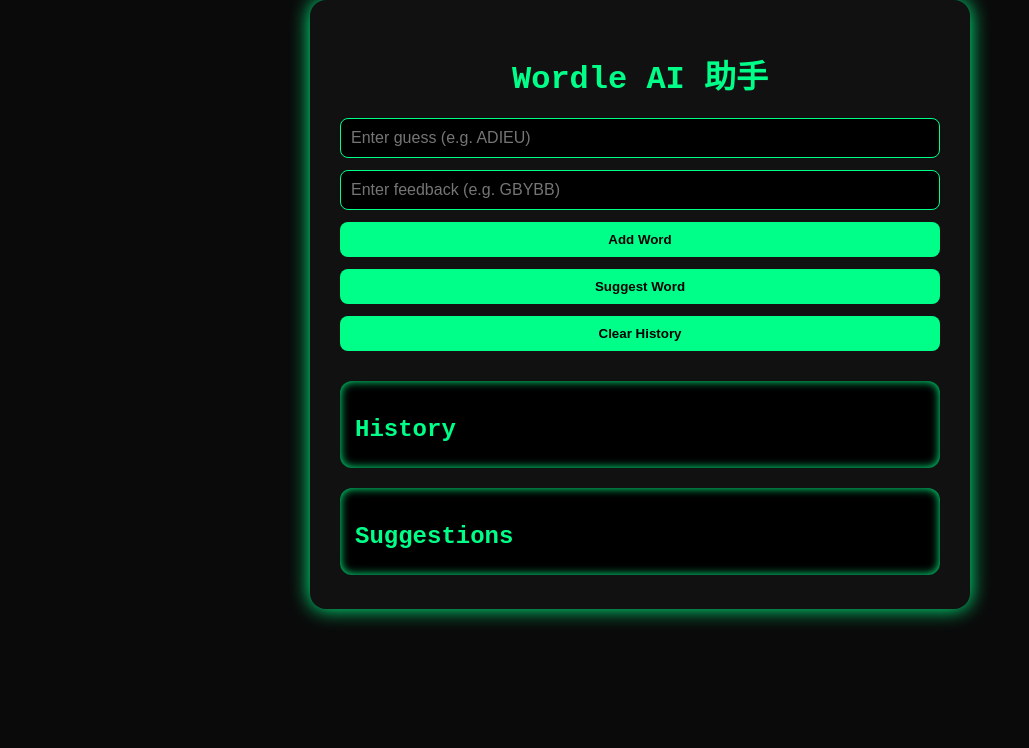
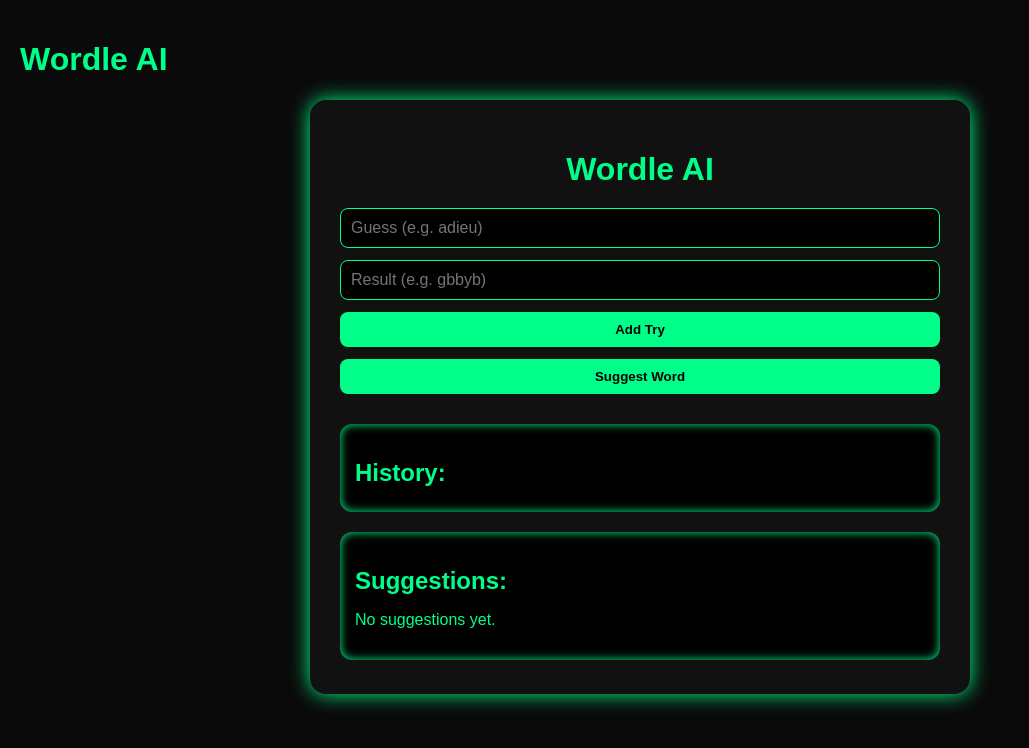
Before and after one commit to XxNightG/Wordle-AI, a React (Vite) app: page / in a window 1280 px wide. Shown: the top 748 px of the page, without its empty margins (0-1029 px from the left). Built offline with nearby package versions, Linux system fonts and the light colour scheme.

Commit message:
Update App.jsx

```diff
--- a/src/App.jsx
+++ b/src/App.jsx
@@ -1,99 +1,11 @@
-import React, { useState } from 'react';
-import './App.css';
-import wordList from './words.json';
+import React from 'react'
+import WordleHelper from './WordleHelper'
 
-function App() {
-  const [history, setHistory] = useState([]);
-  const [guess, setGuess] = useState('');
-  const [feedback, setFeedback] = useState('');
-  const [suggestions, setSuggestions] = useState([]);
-
-  const handleAdd = () => {
-    if (guess.length !== 5 || feedback.length !== 5) return;
-    setHistory([...history, { guess: guess.toLowerCase(), feedback: feedback.toLowerCase() }]);
-    setGuess('');
-    setFeedback('');
-  };
-
-  const handleClear = () => {
-    setHistory([]);
-    setSuggestions([]);
-  };
-
-  const isWordValid = (word, history) => {
-    for (const { guess, feedback } of history) {
-      const used = Array(5).fill(false);
-
-      // Check greens
-      for (let i = 0; i < 5; i++) {
-        if (feedback[i] === 'g' && word[i] !== guess[i]) return false;
-      }
-
-      // Check yellows
-      for (let i = 0; i < 5; i++) {
-        if (feedback[i] === 'y') {
-          if (word[i] === guess[i]) return false;
-          if (!word.includes(guess[i])) return false;
-        }
-      }
-
-      // Check blacks (exclude letters not in the word)
-      const greenYellowLetters = new Set();
-      for (let i = 0; i < 5; i++) {
-        if (feedback[i] === 'g' || feedback[i] === 'y') {
-          greenYellowLetters.add(guess[i]);
-        }
-      }
-      for (let i = 0; i < 5; i++) {
-        if (feedback[i] === 'b' && !greenYellowLetters.has(guess[i])) {
-          if (word.includes(guess[i])) return false;
-        }
-      }
-    }
-    return true;
-  };
-
-  const handleSuggest = () => {
-    const filtered = wordList.filter((word) => isWordValid(word, history));
-    setSuggestions(filtered.slice(0, 10));
-  };
-
+export default function App() {
   return (
-    <div className="app">
-      <h1 className="title">Wordle AI 助手</h1>
-      <div className="input-container">
-        <input
-          type="text"
-          placeholder="Enter guess (e.g. ADIEU)"
-          value={guess}
-          onChange={(e) => setGuess(e.target.value.toUpperCase())}
-        />
-        <input
-          type="text"
-          placeholder="Enter feedback (e.g. GBYBB)"
-          value={feedback}
-          onChange={(e) => setFeedback(e.target.value.toUpperCase())}
-        />
-        <button onClick={handleAdd}>Add Word</button>
-        <button onClick={handleSuggest}>Suggest Word</button>
-        <button onClick={handleClear}>Clear History</button>
-      </div>
-
-      <div className="history">
-        <h2>History</h2>
-        {history.map((item, idx) => (
-          <div key={idx}>{item.guess.toUpperCase()} → {item.feedback.toUpperCase()}</div>
-        ))}
-      </div>
-
-      <div className="suggestions">
-        <h2>Suggestions</h2>
-        {suggestions.map((word, idx) => (
-          <div key={idx}>{word.toUpperCase()}</div>
-        ))}
-      </div>
+    <div style={{ padding: 20, fontFamily: 'sans-serif' }}>
+      <h1>Wordle AI</h1>
+      <WordleHelper />
     </div>
-  );
+  )
 }
-
-export default App;
```
